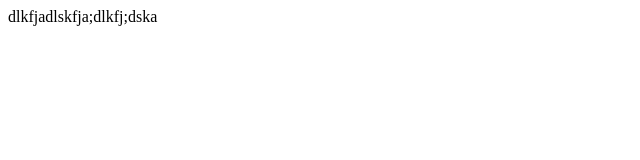
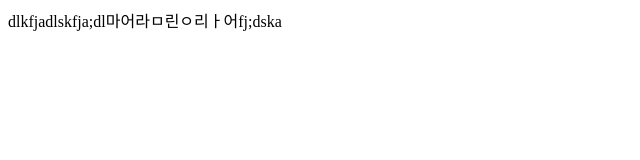
Before and after one commit to hayeonlyu/test1, a plain HTML site: page index.html in a window 1280 px wide. Shown: the whole page, without its empty margins (0-640 px from the left). Drawn offline with Linux system fonts and the light colour scheme.

Commit message:
Update index.html

```diff
--- a/index.html
+++ b/index.html
@@ -6,6 +6,6 @@
     <title>Document</title>
 </head>
 <body>
-    dlkfjadlskfja;dlkfj;dska
+    dlkfjadlskfja;dl마어라ㅁ린ㅇ리ㅏ어fj;dska
 </body>
 </html>
```
